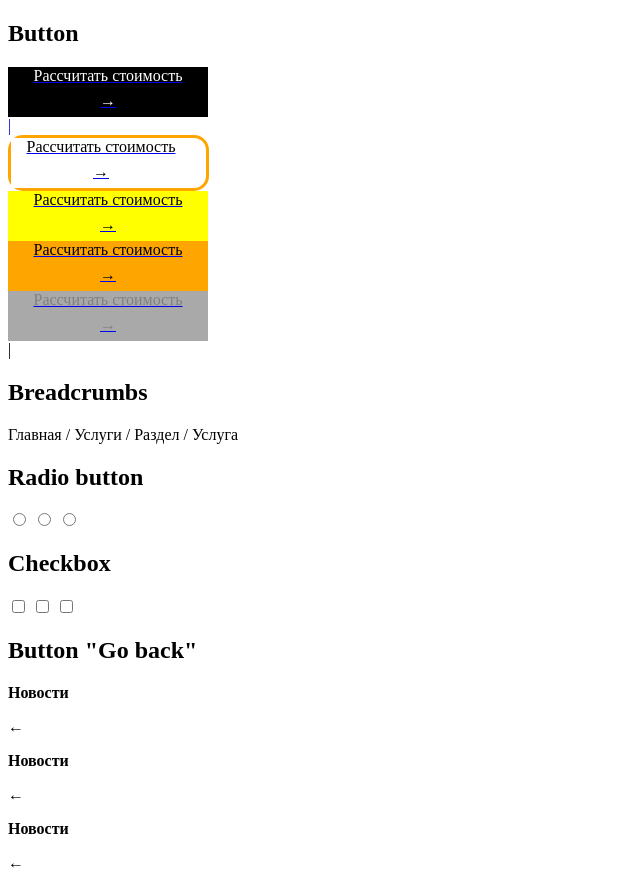
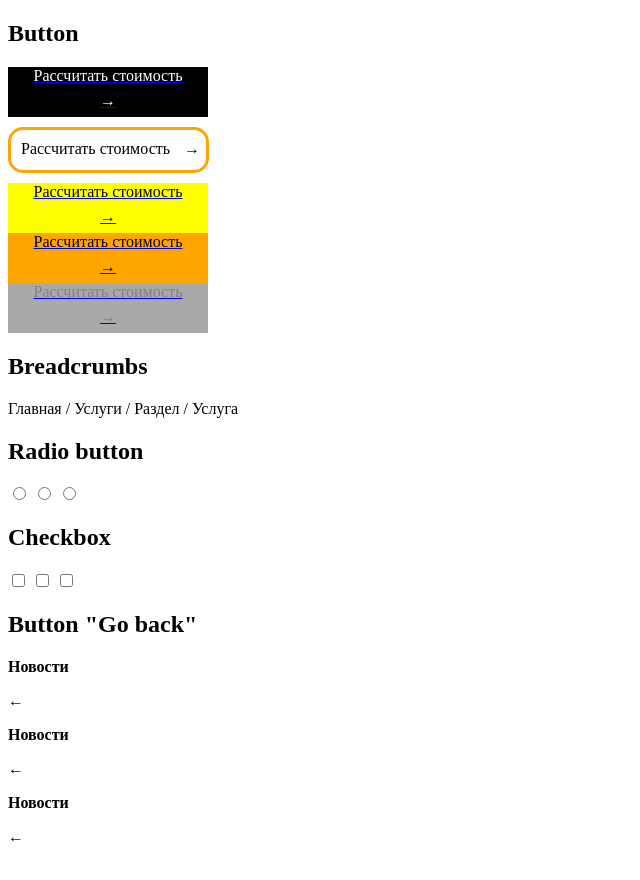
Before and after one commit to Alisher0923/test, a plain HTML site: page index.html in a window 1280 px wide. Shown: the whole page, without its empty margins (0-640 px from the left). After the commit the page ends 854 px from the top, so only its background shows below. Drawn offline with Linux system fonts and the light colour scheme.

Commit message:
Молодец, сделал некоторые правки, чтобы посмотрел как работает это

```diff
--- a/index.html
+++ b/index.html
@@ -18,11 +18,22 @@
                 <div class="right_arrow_1"> &#8594;</div>
             </div>
         </a>
-        <a href="2.html" class="white_btn">|
-            <div class="border_2">
+        <!--  -->
+        <a href="2.html" class="white_btn">
+            <!--
+                Очень хорошо, что ты понял принцып обертки(я про то, что ты
+                обернул blc_btn_2 и right_arrow_2 в border_2), но ты тут её
+                использовал не "поназначению", или точнее она тут была "бесполезна".
+
+                Обертки нужны обыно чтобы, что то сгруппировать. Если не понял, то
+                ничего страшного на паре объясню, если напомнишь(ещё напомни про
+                объяснение работы в инструментах браузера, или сам посмотри как
+                работать с этими инструментами).
+            -->
+            <!-- <div class="border_2"> -->
                 <div class="blc_btn_2">Рассчитать стоимость</div>
                 <div class="right_arrow_2"> &#8594;</div>
-            </div>
+            <!-- </div> -->
         </a>
         <a href="3.html" class="yellow_btn">
             <div class="border_3">
@@ -44,7 +55,7 @@
         </a>
     </div>
 
-    <div class="block_brdc_rbtn_chbx_btngb">|
+    <div class="block_brdc_rbtn_chbx_btngb">
         <div class="brdcr">
             <h2 class="brdcr_breadcrumbs"><b>Breadcrumbs</b></h2>
             <p class="brdcr_guru">Главная / Услуги / Раздел / <span>Услуга</span></p>
--- a/style/style.css
+++ b/style/style.css
@@ -1,3 +1,50 @@
+/* Стили для white_btn */
+/* Класс в css бордер можно удалить, так как элемента с таким классом нет(он закоментирован) */
+.border_2{
+    border: 3px solid orange;
+    width: 195px;
+    border-radius: 15px;
+}
+.white_btn{
+    /* Если не понятно некоторые свойства, опять же на паре могу объяснить */
+    border: 3px solid orange;
+    width: 195px;
+    height: 40px;
+    border-radius: 15px;
+
+    text-decoration: none;
+
+    margin: 10px 0px;
+
+    display: block;
+}
+.right_arrow_2{
+    /* Из за цвета фона, закрашивался скругленная ораньжевая граница */
+    /* background-color: white; */
+
+    /* Размеры для таких элементов мешались, если напомнишь на паре, то объясню почему */
+    /* width: 180px;
+    height: 25px; */
+
+    color: black;
+    text-align: left;
+
+    display: inline-block;
+}
+.blc_btn_2{
+    /* background-color: white; */
+    /* width: 180px;
+    height: 25px; */
+
+    color: black;
+    text-align: center;
+
+    padding: 10px;
+
+    display: inline-block;
+}
+
+/* Прокомментирую код, чтобы тебе было легче понимать + закрепишь знания и навыки */
 .border_1{
     border-radius: 15px;
 }
@@ -13,25 +60,6 @@
     background-color: black;
     color: white;
     width: 200px;
-    height: 25px;
-    text-align: center;
-}
-.border_2{
-    border: 3px solid orange;
-    width: 195px;
-    border-radius: 15px;
-}
-.right_arrow_2{
-    background-color: white;
-    color: black;
-    width: 180px;
-    height: 25px;
-    text-align: center;
-}
-.blc_btn_2{
-    background-color: white;
-    color: black;
-    width: 180px;
     height: 25px;
     text-align: center;
 }
```
